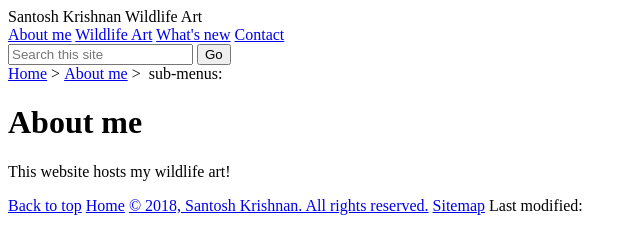
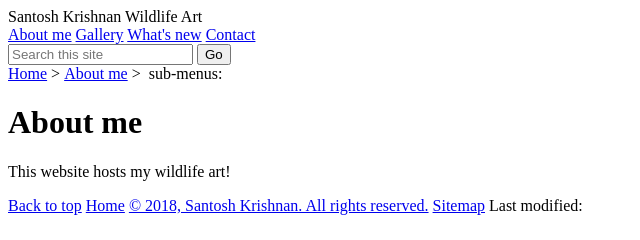
Before and after one commit to santoshwildlifeart/santoshwildlifeart.github.io, a plain HTML site: page about/index.html in a window 1280 px wide. Shown: the full height of the page, 0-640 px from the left. Drawn offline with Linux system fonts and the light colour scheme.

Commit message:
Update index.html

```diff
--- a/about/index.html
+++ b/about/index.html
@@ -25,7 +25,7 @@
 
       <nav>
         <a href="/about/">About me</a>
-        <a href="/gallery/">Wildlife Art</a>
+        <a href="/gallery/">Gallery</a>
         <a href="/news/">What's new</a>
         <a href="/contact/">Contact</a>
       </nav>
```
